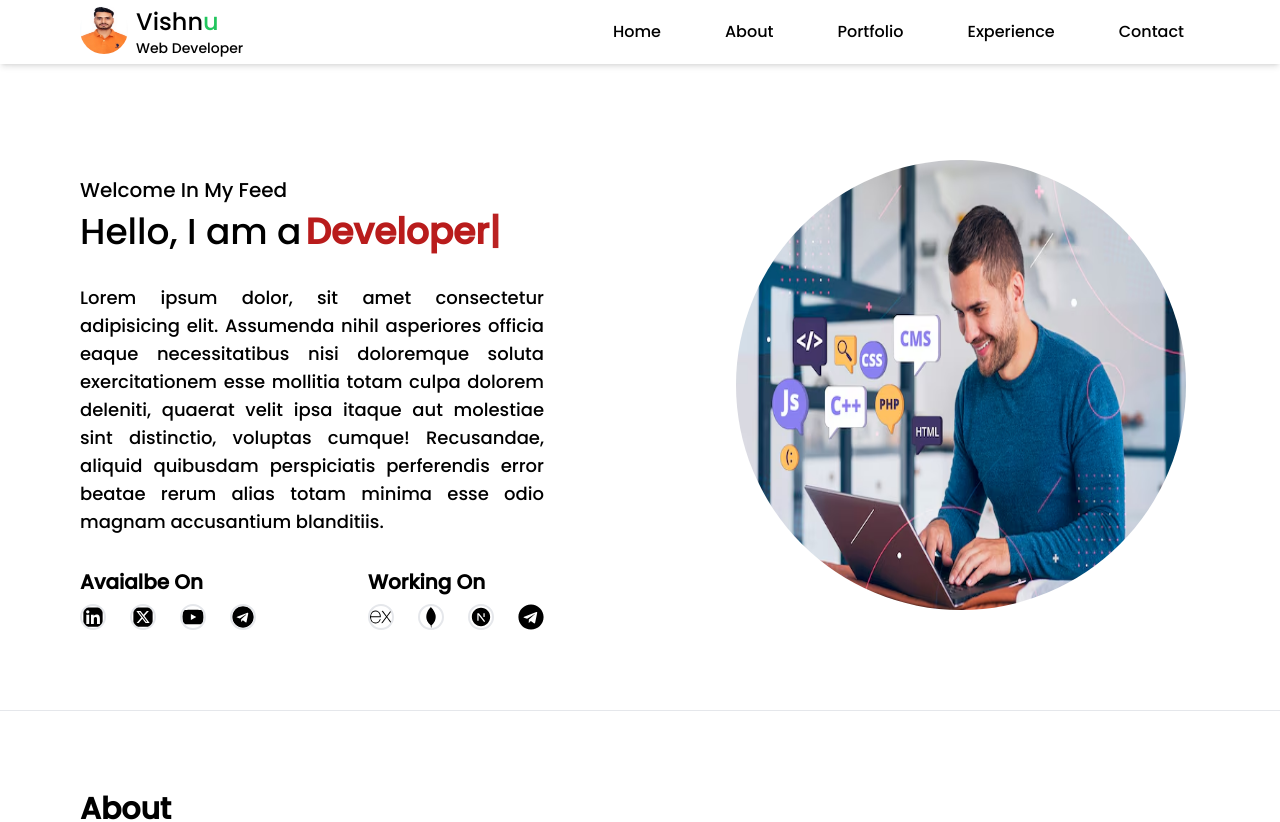
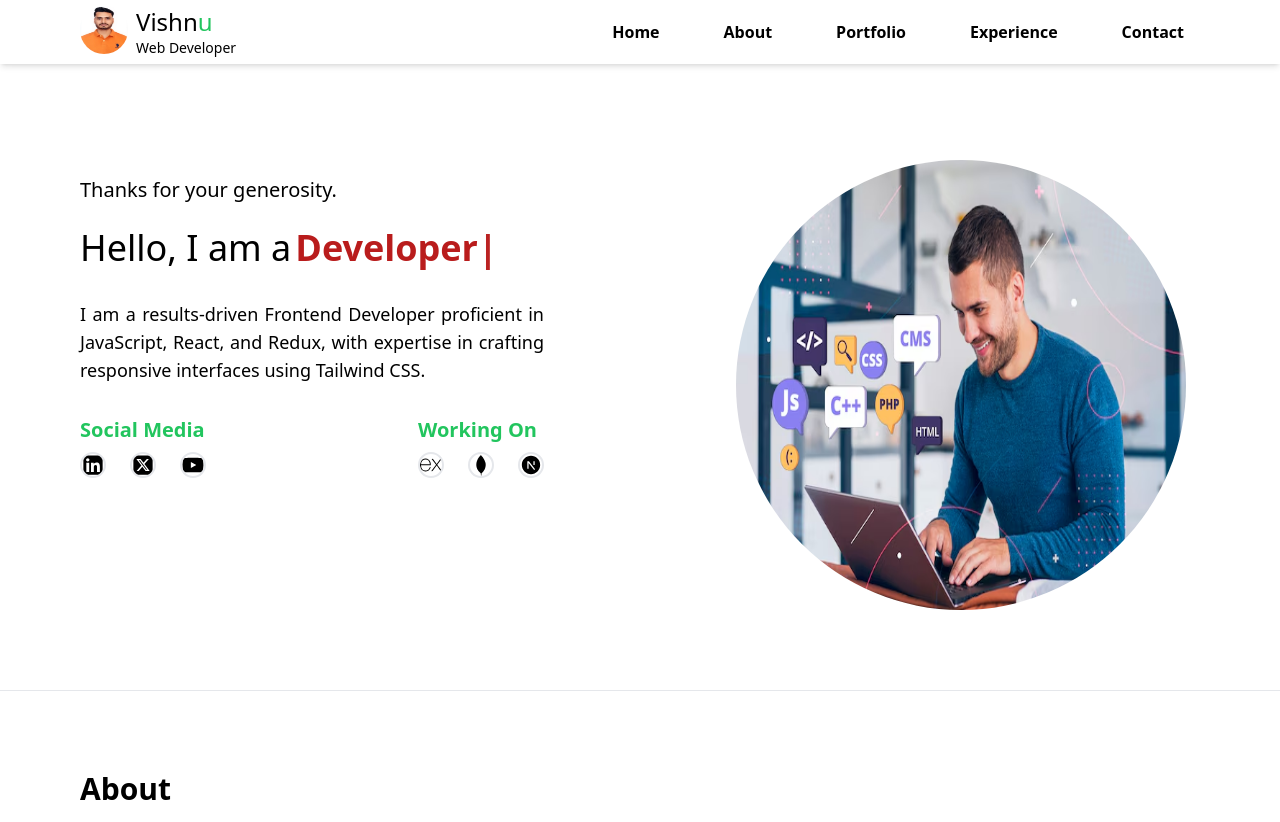
Before and after one commit to codewithVRV/portfolio, a React (Vite) app: page / in a window 1280 px wide. Shown: the top 822 px of the page. Built offline with nearby package versions, Linux system fonts and the light colour scheme.

Commit message:
added hero section

```diff
--- a/src/Component/Home/Home.jsx
+++ b/src/Component/Home/Home.jsx
@@ -13,11 +13,11 @@ const Home = () => {
             {/* <h1>Home </h1> */}
             <div className="flex flex-col md:flex-row">
                 <div className="md:w-1/2 mt-12 md:mt-24 space-y-2 order-2 md:order-1">
-                    <span className="text-xl">Welcome In My Feed</span>
+                    <span className="text-xl">Thanks for your generosity.</span>
                     <div className="flex space-x-1 text-2xl md:text-4xl">
-                    <h1>Hello, I am a</h1>
+                    <h1 className="mt-4">Hello, I am a</h1>
                     <ReactTyped
-                        className="text-red-700 font-bold"
+                        className="text-red-700 font-bold mt-4"
                         strings={["Developer", "Programmer", "Coder"]}
                         typeSpeed={40}
                         backSpeed={50}
@@ -25,28 +25,26 @@ const Home = () => {
                     />
                     </div>
                     <br />
-                    <p className="text-sm md:text-lg text-justify">Lorem ipsum dolor, sit amet consectetur adipisicing elit. Assumenda nihil asperiores officia eaque necessitatibus nisi doloremque soluta exercitationem esse mollitia totam culpa dolorem deleniti, quaerat velit ipsa itaque aut molestiae sint distinctio, voluptas cumque! Recusandae, aliquid quibusdam perspiciatis perferendis error beatae rerum alias totam minima esse odio magnam accusantium blanditiis.</p>
+                    <p className="text-sm md:text-lg text-justify">I am a results-driven Frontend Developer proficient in JavaScript, React, and Redux, with expertise in crafting responsive interfaces using Tailwind CSS.</p>
                     <br />
                     {/* Social Media icons */}
-                    <div className="flex flex-col items-center md:flex-row justify-between  space-y-6 md:space-y-0">
-                    <div>
-                        <h1 className="mb-2 font-bold text-xl">Avaialbe On</h1>
-                        <div className="flex space-x-6">
-                            <FaLinkedin className="text-xl cursor-pointer md:text-3xl hover:scale-125 duration-200 transition-all rounded-full border-[2px]" size={26}/>
-                            <FaSquareXTwitter className="text-xl cursor-pointer md:text-3xl hover:scale-125 duration-200 transition-all rounded-full border-[2px]" size={26} />
-                            <FaYoutube  className="text-xl  cursor-pointer md:text-3xl hover:scale-125 duration-200 transition-all rounded-full border-[2px]" size={26}/>
-                            <FaTelegram className="text-xl cursor-pointer md:text-3xl hover:scale-125 duration-200 transition-all rounded-full border-[2px]" size={26} />
+                    <div className="flex flex-col items-center md:flex-row justify-between  space-y-12 md:space-y-0">
+                        <div className="">
+                            <h1 className="mb-2 font-bold text-xl text-green-500">Social Media</h1>
+                            <div className="flex space-x-6">
+                                <FaLinkedin className="text-xl  cursor-pointer md:text-3xl hover:scale-150 duration-200 transition-all rounded-full border-[2px]" size={26}/>
+                                <FaSquareXTwitter className="text-xl cursor-pointer md:text-3xl hover:scale-150 duration-200 transition-all rounded-full border-[2px]" size={26} />
+                                <FaYoutube  className="text-xl  cursor-pointer md:text-3xl hover:scale-150 duration-200 transition-all rounded-full border-[2px]" size={26}/>
+                            </div>
                         </div>
-                    </div>
-                    <div>
-                        <h1 className="mb-2 font-bold text-xl">Working On</h1>
-                        <div className="flex space-x-6">
-                            <SiExpress className="text-xl cursor-pointer md:text-3xl hover:scale-125 duration-200 transition-all rounded-full border-[2px]"  size={26}/>
-                            <DiMongodb  className="text-xl cursor-pointer md:text-3xl hover:scale-125 duration-200 transition-all rounded-full border-[2px]" size={26} />
-                            <RiNextjsFill className="text-xl cursor-pointer md:text-3xl hover:scale-125 duration-200 transition-all rounded-full border-[2px]"  size={26}/>
-                            <FaTelegram  size={26} />
+                        <div className="">
+                            <h1 className="mb-2 font-bold text-xl text-green-500">Working On</h1>
+                            <div className="flex space-x-6">
+                                <SiExpress className="text-xl cursor-pointer md:text-3xl hover:scale-150 duration-200 transition-all rounded-full border-[2px]"  size={26}/>
+                                <DiMongodb  className="text-xl cursor-pointer md:text-3xl hover:scale-150 duration-200 transition-all rounded-full border-[2px]" size={26} />
+                                <RiNextjsFill className="text-xl cursor-pointer md:text-3xl hover:scale-150 duration-200 transition-all rounded-full border-[2px]"  size={26}/>
+                            </div>
                         </div>
-                    </div>
                     </div>
                 </div>
                 <div className="md:w-1/2 md:ml-48 md:mt-20 order-1">
--- a/src/Component/Navbar/Navbar.jsx
+++ b/src/Component/Navbar/Navbar.jsx
@@ -47,7 +47,7 @@ const Navbar = () => {
                 <ul className="hidden md:flex space-x-8">
                   {navItems.map(({ id, text }) => (
                     <li
-                      className="hover:scale-105 hover:bg-gray-300 py-2 px-4 rounded-lg duration-200 cursor-pointer"
+                      className="hover:scale-105 font-semibold hover:bg-gray-300 py-2 px-4 rounded-lg duration-200 cursor-pointer"
                       key={id}
                     >
                       <Link
@@ -73,7 +73,7 @@ const Navbar = () => {
                 <ul className="md:hidden flex flex-col h-screen items-center justify-center space-y-3 text-xl">
                   {navItems.map(({ id, text }) => (
                     <li
-                      className="hover:scale-105 duration-200 hover:bg-gray-300 py-2 px-4 rounded-lg cursor-pointer"
+                      className="hover:scale-105 duration-200 font-semibold hover:bg-gray-300 py-2 px-4 rounded-lg cursor-pointer"
                       key={id}
                     >
                       <Link
--- a/src/index.css
+++ b/src/index.css
@@ -5,5 +5,5 @@
 @tailwind utilities;
 
 body {
-    font-family: 'Poppins', sans-serif;
+    font-family: 'Poppins',;
 }
```
